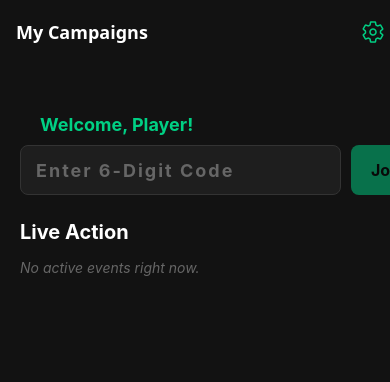
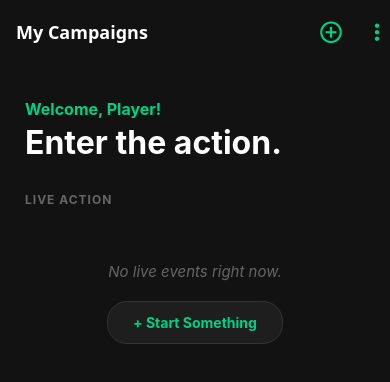
Before and after one commit to jamesw-li/social-bookie, a React Native app: screen /Campaigns in a window 390 px wide. Shown: the top 382 px of the page. Built offline with nearby package versions, Linux system fonts and the light colour scheme.

Commit message:
Updated CampaignScreen, changed settings button, moved join/host game to consolidated button.

```diff
--- a/screens/CampaignScreen.tsx
+++ b/screens/CampaignScreen.tsx
@@ -1,6 +1,6 @@
 import React, { useState, useEffect, useLayoutEffect } from 'react';
-import { StyleSheet, Text, View, TouchableOpacity, Alert, FlatList, ScrollView, TextInput, KeyboardAvoidingView, Platform } from 'react-native';
-import { Ionicons } from '@expo/vector-icons';
+import { StyleSheet, Text, View, TouchableOpacity, Alert, Modal, ScrollView, TextInput, KeyboardAvoidingView, Platform, ActivityIndicator } from 'react-native';
+import { Ionicons, MaterialCommunityIcons } from '@expo/vector-icons';
 import { supabase } from '../supabase';
 import AsyncStorage from '@react-native-async-storage/async-storage';
 
@@ -14,18 +14,21 @@ export default function CampaignScreen({ route, navigation }: any) {
  // Grab the params safely. If they don't exist, default to an empty string.
   const [userId, setUserId] = useState<string>(route.params?.userId || '');
   const [currentUserName, setCurrentUserName] = useState<string>(route.params?.userName || '');
+  const [isActionModalVisible, setIsActionModalVisible] = useState(false);
 
   useLayoutEffect(() => {
     navigation.setOptions({
-      headerLeft: () => null,    // Explicitly hide back button
-      headerBackVisible: false,  // Prevent native back button from showing after navigation
+      headerLeft: () => null,
+      headerBackVisible: false,
       headerRight: () => (
-        <TouchableOpacity
-          onPress={() => navigation.navigate('Settings', { userId, currentName: currentUserName })}
-          style={{ marginRight: 5 }}
-        >
-          <Ionicons name="settings-outline" size={24} color="#00D084" />
+        <View style={{ flexDirection: 'row', alignItems: 'center', gap: 15 }}>
+          <TouchableOpacity onPress={() => setIsActionModalVisible(true)} style={styles.headerBtn}>
+            <MaterialCommunityIcons name="plus-circle-outline" size={26} color="#00D084" />
           </TouchableOpacity>
+          <TouchableOpacity onPress={() => navigation.navigate('Settings', { userId, currentName: currentUserName })}>
+            <MaterialCommunityIcons name="dots-vertical" size={26} color="#00D084" />
+          </TouchableOpacity>
+        </View>
       ),
     });
   }, [navigation, userId, currentUserName]);
@@ -71,11 +74,11 @@ export default function CampaignScreen({ route, navigation }: any) {
 
   async function fetchCampaigns() {
     try {
-      // 1. Fetch the campaigns this user is part of, WITH the new status column
       const { data, error } = await supabase
         .from('campaign_participants')
         .select(`
           campaign_id,
+          global_point_balance,
           campaigns (
             id,
             name,
@@ -87,12 +90,26 @@ export default function CampaignScreen({ route, navigation }: any) {
       if (error) throw error;
 
       if (data) {
-        // 2. Flatten the data and keep only active campaigns
-        const mapped = data.map((item: any) => ({
+        // 2. Map the data and fetch ranks for each active campaign
+        const mapped = await Promise.all(data.map(async (item: any) => {
+          const balance = item.global_point_balance || 0;
+
+          // Fetch the rank (count of participants with higher balance + 1)
+          const { count } = await supabase
+            .from('campaign_participants')
+            .select('*', { count: 'exact', head: true })
+            .eq('campaign_id', item.campaign_id)
+            .gt('global_point_balance', balance);
+
+          return {
             id: item.campaigns.id,
             name: item.campaigns.name,
-          status: item.campaigns.status || 'active'
+            status: item.campaigns.status || 'active',
+            points: balance,
+            rank: (count || 0) + 1
+          };
         }));
+
         setActiveCampaigns(mapped.filter((c: any) => c.status === 'active'));
       }
     } catch (error: any) {
@@ -204,140 +221,185 @@ export default function CampaignScreen({ route, navigation }: any) {
       console.error('Error joining event', error.message);
     }
   }
-  return (
-    <KeyboardAvoidingView
-      style={{ flex: 1, backgroundColor: '#121212' }} // Background color prevents white flashes
-      behavior={Platform.OS === 'ios' ? 'padding' : undefined} // iOS uses padding, Android uses native resize
-    >
-      <ScrollView
-        style={{ flex: 1 }}
-        contentContainerStyle={{ flexGrow: 1 }} // Forces scroll view to fill the screen
-        keyboardShouldPersistTaps="handled" // Lets buttons work while keyboard is open
-        bounces={false} // Stops iOS from "rubber-banding" the white space
-      >
-        <View style={[styles.container, { flex: 1 }]}>
-          <View style={{ padding: 20, paddingBottom: 0 }}>
-            <Text style={styles.welcomeText}>Welcome, {currentUserName || 'Player'}!</Text>
+
+  const renderActionModal = () => (
+    <Modal visible={isActionModalVisible} transparent animationType="slide" onRequestClose={() => setIsActionModalVisible(false)}>
+      <TouchableOpacity style={styles.modalOverlay} activeOpacity={1} onPress={() => setIsActionModalVisible(false)}>
+        <View style={styles.modalContent}>
+          <View style={styles.modalHeader}>
+            <Text style={styles.modalTitle}>Join the Action</Text>
+            <TouchableOpacity onPress={() => setIsActionModalVisible(false)}>
+              <MaterialCommunityIcons name="close" size={24} color="#888" />
+            </TouchableOpacity>
           </View>
 
-
-            {/* NEW: Join via Code Box */}
-            <View style={styles.joinBox}>
+          {/* JOIN SECTION */}
+          <Text style={styles.modalLabel}>Got a room code?</Text>
+          <View style={styles.joinBoxModal}>
             <TextInput
-                style={styles.joinInput}
-                placeholder="Enter 6-Digit Code"
+              style={styles.joinInputModal}
+              placeholder="E.g. XYZ123"
               placeholderTextColor="#666"
               autoCapitalize="characters"
               maxLength={6}
               value={joinCode}
               onChangeText={setJoinCode}
             />
-
             <TouchableOpacity
-                style={[styles.joinBtn, (!joinCode || isJoining) && { opacity: 0.5 }]}
-                onPress={handleJoinWithCode}
+              style={[styles.joinBtnModal, (!joinCode || isJoining) && { opacity: 0.5 }]}
+              onPress={() => { handleJoinWithCode(); setIsActionModalVisible(false); }}
               disabled={!joinCode || isJoining}
             >
-                <Text style={styles.joinBtnText}>{isJoining ? '...' : 'Join'}</Text>
+              <Text style={styles.joinBtnTextModal}>{isJoining ? '...' : 'Join'}</Text>
             </TouchableOpacity>
-
           </View>
 
+          <View style={styles.modalDivider} />
 
-            {!isAnonymous && (
-              <>
-                <Text style={styles.subtitle}>Or create your own board:</Text>
+          {/* HOST SECTION */}
           <TouchableOpacity
-                  style={styles.createButton}
-                  onPress={() => navigation.navigate('CreateGame')}
+            style={styles.hostBtnModal}
+            onPress={() => { setIsActionModalVisible(false); navigation.navigate('CreateGame'); }}
           >
-                  <Text style={styles.createButtonText}>+ Host a New Game</Text>
+            <Text style={styles.hostBtnTextModal}>👑 Host a New Game</Text>
           </TouchableOpacity>
-              </>
-            )}
+        </View>
+      </TouchableOpacity>
+    </Modal>
+  );
 
+  return (
+    <View style={{ flex: 1, backgroundColor: '#121212' }}>
+      <ScrollView
+        style={{ flex: 1 }}
+        contentContainerStyle={{ flexGrow: 1 }}
+        keyboardShouldPersistTaps="handled"
+        bounces={true}
+      >
+        <View style={styles.container}>
+          <View style={styles.welcomeContainer}>
+            <Text style={styles.welcomeText}>Welcome, {currentUserName || 'Player'}!</Text>
+            <Text style={styles.heroText}>Enter the action.</Text>
+          </View>
 
-          {/* --- ZONE 1: LIVE ACTION (Mapped instead of FlatList) --- */}
           <Text style={styles.sectionTitle}>Live Action</Text>
-          <View style={{ flex: 1, marginBottom: 20 }}>
+          <View style={{ flex: 1 }}>
             {activeCampaigns.length === 0 ? (
-              <Text style={styles.emptyText}>No active events right now.</Text>
+              <View style={styles.emptyStateContainer}>
+                <Text style={styles.emptyText}>No live events right now.</Text>
+                <TouchableOpacity style={styles.secondaryJoinBtn} onPress={() => setIsActionModalVisible(true)}>
+                  <Text style={styles.secondaryJoinBtnText}>+ Start Something</Text>
+                </TouchableOpacity>
+              </View>
             ) : (
               activeCampaigns.map((item) => (
                 <TouchableOpacity key={item.id} style={styles.campaignCard} onPress={() => selectCampaign(item)}>
-                  <Text style={styles.campaignName}>{item.name}</Text>
-                  <Text style={{ color: '#00D084', fontWeight: 'bold' }}>🟢 LIVE</Text>
+                  <View style={{ flex: 1 }}>
+                    <Text style={styles.campaignName} numberOfLines={1}>{item.name}</Text>
+                    <View style={styles.performanceStatsRow}>
+                      <Text style={styles.performanceStat}>🪙 {item.points.toLocaleString()} pts</Text>
+                      <Text style={styles.performanceStatSeparator}>•</Text>
+                      <Text style={[styles.performanceStat, item.rank === 1 && { color: '#FFD700', fontWeight: 'bold' }]}>
+                        🏆 Rank #{item.rank}
+                      </Text>
+                    </View>
+                  </View>
+                  <View style={styles.liveBadge}>
+                    <Text style={styles.liveBadgeText}>LIVE</Text>
+                  </View>
                 </TouchableOpacity>
               ))
             )}
           </View>
-
-
-
         </View>
       </ScrollView>
-    </KeyboardAvoidingView>
+
+      {renderActionModal()}
+    </View>
   );
 }
 
 const styles = StyleSheet.create({
-  container: { flex: 1, backgroundColor: '#121212', padding: 20 },
-  welcomeText: { fontSize: 18, color: '#00D084', fontWeight: 'bold', marginBottom: 5, marginTop: 10 },
-  card: { backgroundColor: '#1e1e1e', padding: 20, borderRadius: 10, marginBottom: 15, borderWidth: 1, borderColor: '#333' },
-  cardText: { fontSize: 18, color: '#fff', fontWeight: 'bold' },
-  createButton: { backgroundColor: '#FFD700', padding: 18, borderRadius: 10, alignItems: 'center', marginBottom: 25 },
-  createButtonText: { color: '#000', fontSize: 18, fontWeight: 'bold' },
-  subtitle: { color: '#a0a0a0', marginBottom: 15, fontSize: 16 },
-  sectionTitle: { color: '#fff', fontSize: 20, fontWeight: 'bold', marginBottom: 15 },
-  emptyText: { color: '#666', fontStyle: 'italic', marginBottom: 20 },
+  container: { flex: 1, backgroundColor: '#121212', padding: 25 },
+  welcomeContainer: { marginBottom: 30, marginTop: 10 },
+  welcomeText: { fontSize: 16, color: '#00D084', fontWeight: 'bold' },
+  heroText: { fontSize: 32, fontWeight: 'bold', color: '#fff', marginTop: 4 },
+  sectionTitle: { color: '#666', fontSize: 12, fontWeight: 'bold', marginBottom: 15, textTransform: 'uppercase', letterSpacing: 1 },
+  emptyStateContainer: { alignItems: 'center', marginTop: 40 },
+  emptyText: { color: '#666', fontSize: 15, fontStyle: 'italic', marginBottom: 20 },
+  secondaryJoinBtn: { backgroundColor: '#1e1e1e', borderWidth: 1, borderColor: '#333', paddingVertical: 12, paddingHorizontal: 25, borderRadius: 20 },
+  secondaryJoinBtnText: { color: '#00D084', fontWeight: 'bold' },
   campaignCard: {
     backgroundColor: '#1e1e1e',
-    padding: 20,
-    borderRadius: 10,
+    padding: 22,
+    borderRadius: 16,
     marginBottom: 15,
     flexDirection: 'row',
     justifyContent: 'space-between',
     alignItems: 'center',
     borderWidth: 1,
-    borderColor: '#333'
+    borderColor: '#333',
+    shadowColor: '#000',
+    shadowOpacity: 0.2,
+    shadowRadius: 5,
+    elevation: 3
   },
-  campaignName: { fontSize: 18, fontWeight: 'bold', color: '#fff' },
-  // --- JOIN BOX STYLES ---
-  joinBox: {
-    flexDirection: 'row',
-    marginTop: 5,
-    marginBottom: 25,
-    gap: 10,
+  campaignName: { fontSize: 19, fontWeight: 'bold', color: '#fff' },
+  performanceStatsRow: { flexDirection: 'row', alignItems: 'center', marginTop: 6, gap: 8 },
+  performanceStat: { color: '#888', fontSize: 13 },
+  performanceStatSeparator: { color: '#444', fontSize: 13 },
+  liveBadge: { backgroundColor: 'rgba(0, 208, 132, 0.15)', paddingVertical: 6, paddingHorizontal: 12, borderRadius: 12 },
+  liveBadgeText: { color: '#00D084', fontWeight: 'bold', fontSize: 10, letterSpacing: 0.5 },
+  headerBtn: { marginRight: 5 },
+  // MODAL STYLES
+  modalOverlay: { flex: 1, backgroundColor: 'rgba(0,0,0,0.85)', justifyContent: 'flex-end' },
+  modalContent: {
+    backgroundColor: '#1a1a1a',
+    borderTopLeftRadius: 25,
+    borderTopRightRadius: 25,
+    padding: 25,
+    paddingBottom: Platform.OS === 'ios' ? 50 : 35,
+    borderTopWidth: 1,
+    borderTopColor: '#333'
   },
-  joinInput: {
-    flex: 1,
-    backgroundColor: '#1e1e1e',
+  modalHeader: { flexDirection: 'row', justifyContent: 'space-between', alignItems: 'center', marginBottom: 25 },
+  modalTitle: { fontSize: 24, fontWeight: 'bold', color: '#fff' },
+  modalLabel: { color: '#00D084', fontSize: 12, fontWeight: 'bold', marginBottom: 12, textTransform: 'uppercase', letterSpacing: 1 },
+  joinBoxModal: {
+    flexDirection: Platform.OS === 'web' ? 'column' : 'row', // Vertical on web to avoid cutoff
+    gap: 12,
+    marginBottom: 25
+  },
+  joinInputModal: {
+    flex: Platform.OS === 'web' ? 0 : 1,
+    backgroundColor: '#121212',
     borderWidth: 1,
-    borderColor: '#333',
-    borderRadius: 8,
+    borderColor: '#444',
+    borderRadius: 12,
     color: '#00D084',
-    fontSize: 18,
+    fontSize: 22,
     fontWeight: 'bold',
-    paddingHorizontal: 15,
-    height: 50,
-    letterSpacing: 2,
+    paddingHorizontal: 20,
+    height: 60,
+    letterSpacing: 2
   },
-  joinBtn: {
+  joinBtnModal: {
     backgroundColor: '#00D084',
+    paddingHorizontal: 25,
+    borderRadius: 12,
+    height: 60,
     justifyContent: 'center',
-    alignItems: 'center',
-    paddingHorizontal: 20,
-    borderRadius: 8,
-    height: 50,
+    alignItems: 'center'
   },
-  joinBtnText: {
-    color: '#000',
-    fontWeight: 'bold',
-    fontSize: 16,
+  joinBtnTextModal: { color: '#000', fontWeight: 'bold', fontSize: 18 },
+  modalDivider: { height: 1, backgroundColor: '#333', marginVertical: 15, marginBottom: 30 },
+  hostBtnModal: {
+    backgroundColor: 'transparent',
+    borderWidth: 2,
+    borderColor: '#BB86FC',
+    paddingVertical: 18,
+    borderRadius: 12,
+    alignItems: 'center'
   },
-  pageTitle: {
-    color: '#fff',
-    fontSize: 28,
-    fontWeight: 'bold',
-  },
+  hostBtnTextModal: { color: '#BB86FC', fontSize: 18, fontWeight: 'bold' },
 });
```
Lines whose indentation alone changed are shown as unchanged.
